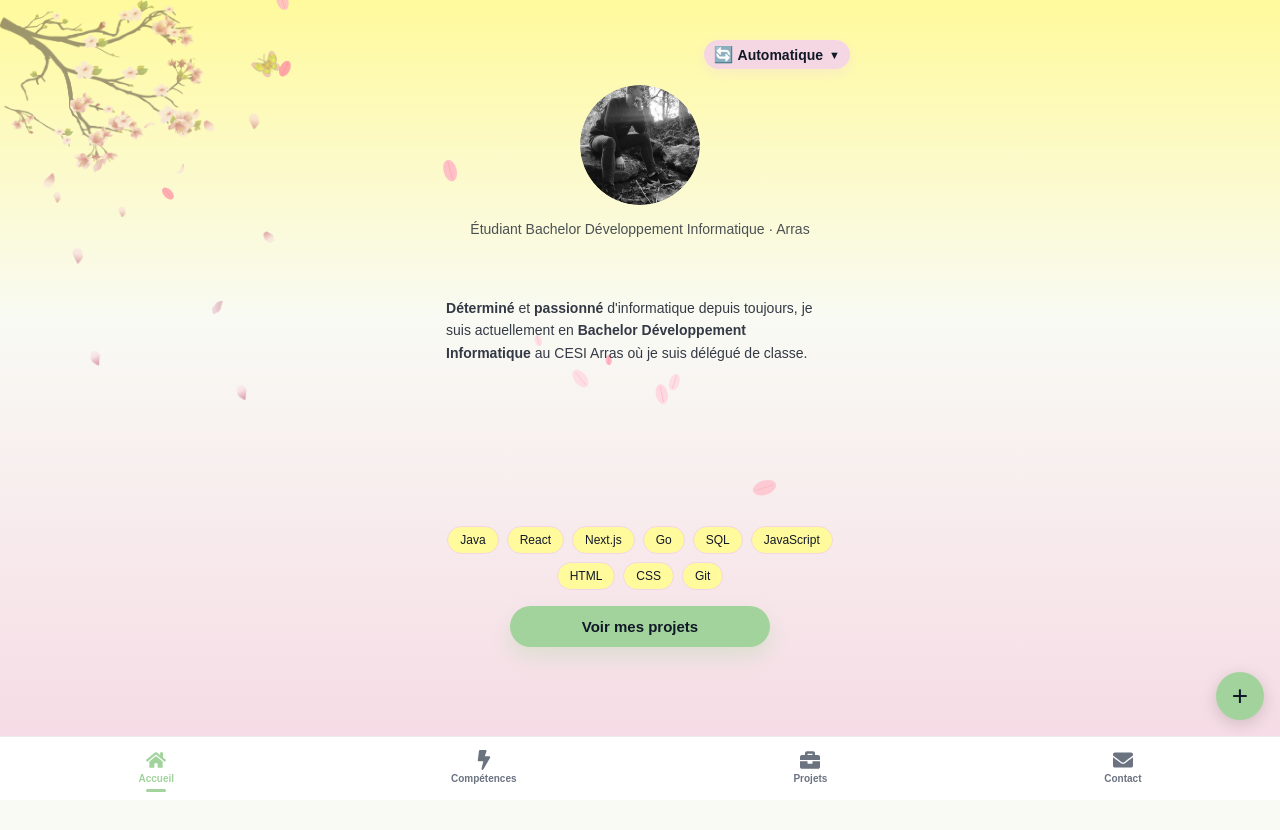
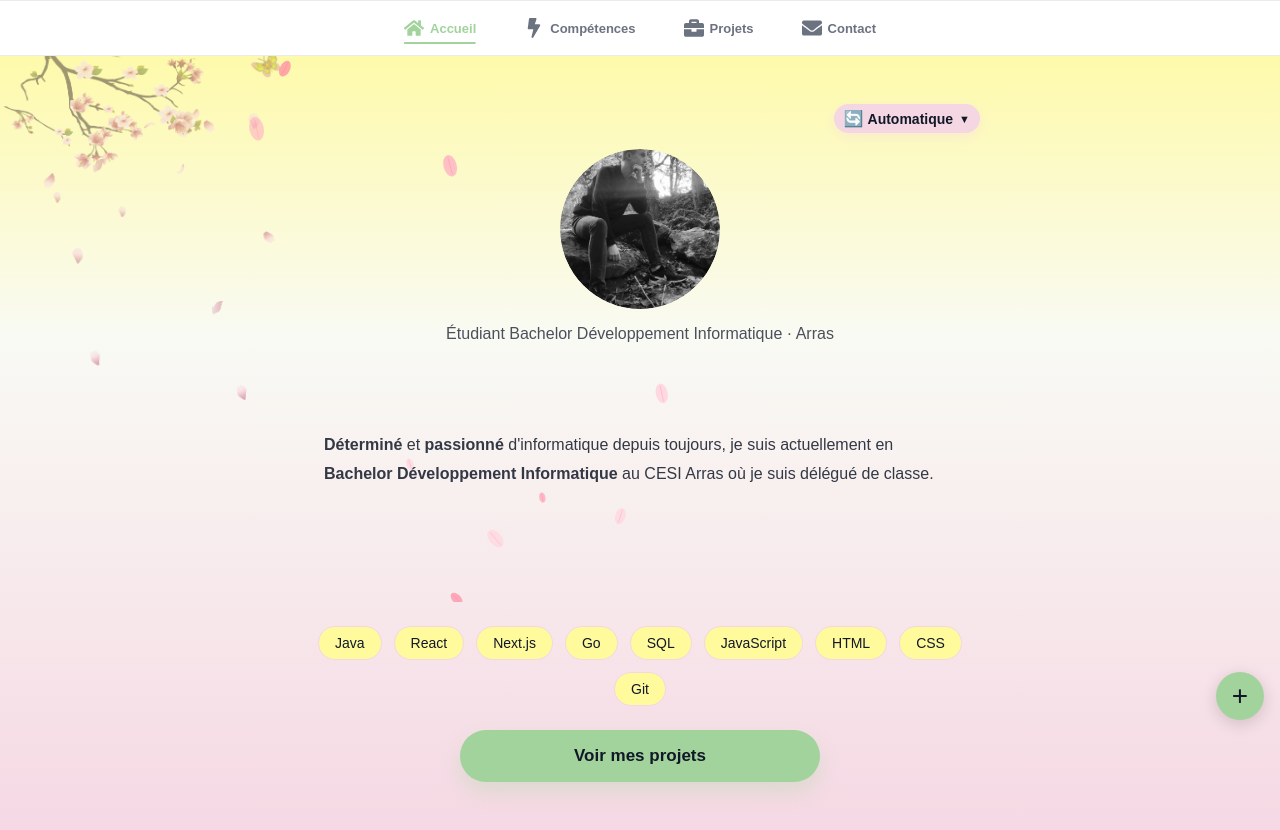
Before and after one commit to DELCUSEAllan/PortfolioSaisonAllan, a Next.js app in the folder portfolio-saisons/: page / in a window 1280 px wide. Shown: the top 830 px of the page. Before the commit the page ends 800 px from the top, so only its background shows below. Built offline with nearby package versions, Linux system fonts and the light colour scheme.

Commit message:
feat: Adaptation PC de la page Accueil du portfolio

```diff
--- a/portfolio-saisons/src/app/page.module.css
+++ b/portfolio-saisons/src/app/page.module.css
@@ -1,6 +1,6 @@
 .accueil {
   min-height: 100vh;
-  padding: 16px 16px 72px; /* marge en bas pour la barre */
+  padding: 16px 16px 72px;
   display: flex;
   flex-direction: column;
   align-items: center;
@@ -9,5 +9,15 @@
 
 .contenu {
   width: 100%;
-  max-width: 420px; /* largeur type mobile large */
+  max-width: 420px;
 }
+
+@media (min-width: 768px) {
+  .accueil {
+    padding: 80px 48px 40px;
+  }
+
+  .contenu {
+    max-width: 680px;
+  }
+}
--- a/portfolio-saisons/src/app/styles/accueil/boutons.css
+++ b/portfolio-saisons/src/app/styles/accueil/boutons.css
@@ -83,3 +83,11 @@
   align-items: flex-end;
   gap: 10px;
 }
+
+@media (min-width: 768px) {
+  .bouton-principal {
+    max-width: 360px;
+    padding: 16px 24px;
+    font-size: 17px;
+  }
+}
--- a/portfolio-saisons/src/app/styles/accueil/entete.css
+++ b/portfolio-saisons/src/app/styles/accueil/entete.css
@@ -58,3 +58,23 @@
   margin: 0;
   opacity: 0.75;
 }
+
+@media (min-width: 768px) {
+  .en-tete-avatar {
+    width: 160px;
+    height: 160px;
+  }
+
+  .en-tete-avatar-image {
+    width: 160px;
+    height: 160px;
+  }
+
+  .en-tete-nom {
+    font-size: 32px;
+  }
+
+  .en-tete-sous-titre {
+    font-size: 16px;
+  }
+}
--- a/portfolio-saisons/src/app/styles/accueil/etiquettes.css
+++ b/portfolio-saisons/src/app/styles/accueil/etiquettes.css
@@ -15,3 +15,16 @@
   background-color: #FFFA9C;
   color: #111827;
 }
+
+@media (min-width: 768px) {
+  .etiquette-techno {
+    padding: 8px 16px;
+    font-size: 14px;
+  }
+
+  .etiquettes-technos {
+    gap: 12px;
+    margin-top: 24px;
+    margin-bottom: 24px;
+  }
+}
--- a/portfolio-saisons/src/app/styles/accueil/sections.css
+++ b/portfolio-saisons/src/app/styles/accueil/sections.css
@@ -30,3 +30,19 @@
   text-decoration: underline;
   cursor: pointer;
 }
+
+@media (min-width: 768px) {
+  .section-titre {
+    font-size: 22px;
+  }
+
+  .section-presentation {
+    margin-top: 40px;
+    padding: 24px;
+  }
+
+  .section-texte {
+    font-size: 16px;
+    line-height: 1.8;
+  }
+}
--- a/portfolio-saisons/src/app/styles/commun/navigation.css
+++ b/portfolio-saisons/src/app/styles/commun/navigation.css
@@ -33,3 +33,30 @@
   height: 3px;
   border-radius: 999px;
 }
+
+@media (min-width: 768px) {
+  .barre-navigation {
+    top: 0;
+    bottom: auto;
+    height: 56px;
+    padding: 0 40px;
+    justify-content: center;
+    gap: 48px;
+    border-top: none;
+    border-bottom: 1px solid rgba(0, 0, 0, 0.08);
+  }
+
+  .barre-navigation-lien {
+    flex-direction: row;
+    gap: 6px;
+    font-size: 13px;
+    padding-bottom: 0;
+  }
+
+  .barre-navigation-indicateur {
+    bottom: -6px;
+    left: 50%;
+    width: 100%;
+    height: 2px;
+  }
+}
```
